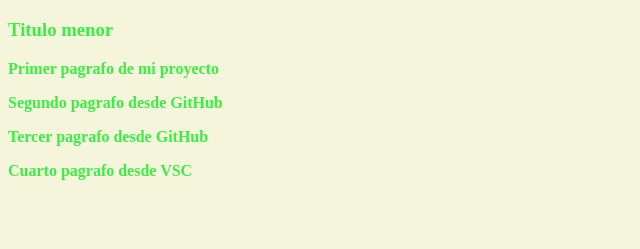
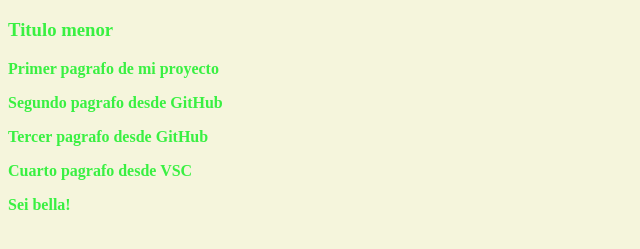
Before and after one commit to rdgzpasserini/cursoGit, a plain HTML site: page index.html in a window 1280 px wide. Shown: the part 61-310 px from the top of the page, without its empty margins (0-640 px from the left). Drawn offline with Linux system fonts and the light colour scheme.

Commit message:
Mensaje Marta

```diff
--- a/index.html
+++ b/index.html
@@ -12,5 +12,6 @@
         <p>Segundo pagrafo desde GitHub</p>
         <p>Tercer pagrafo desde GitHub</p>
         <p>Cuarto pagrafo desde VSC</p>
+        <p>Sei bella!</p>
     </body>
 </html>
```
